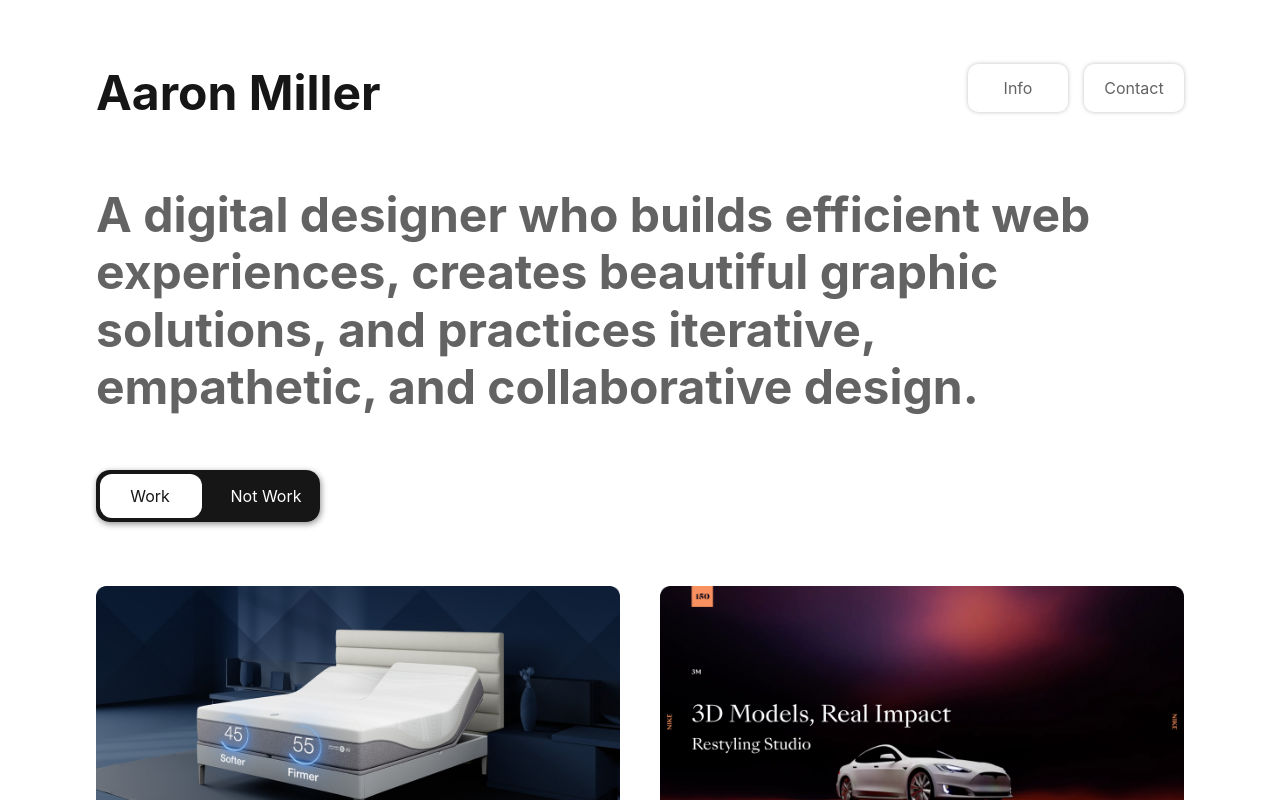
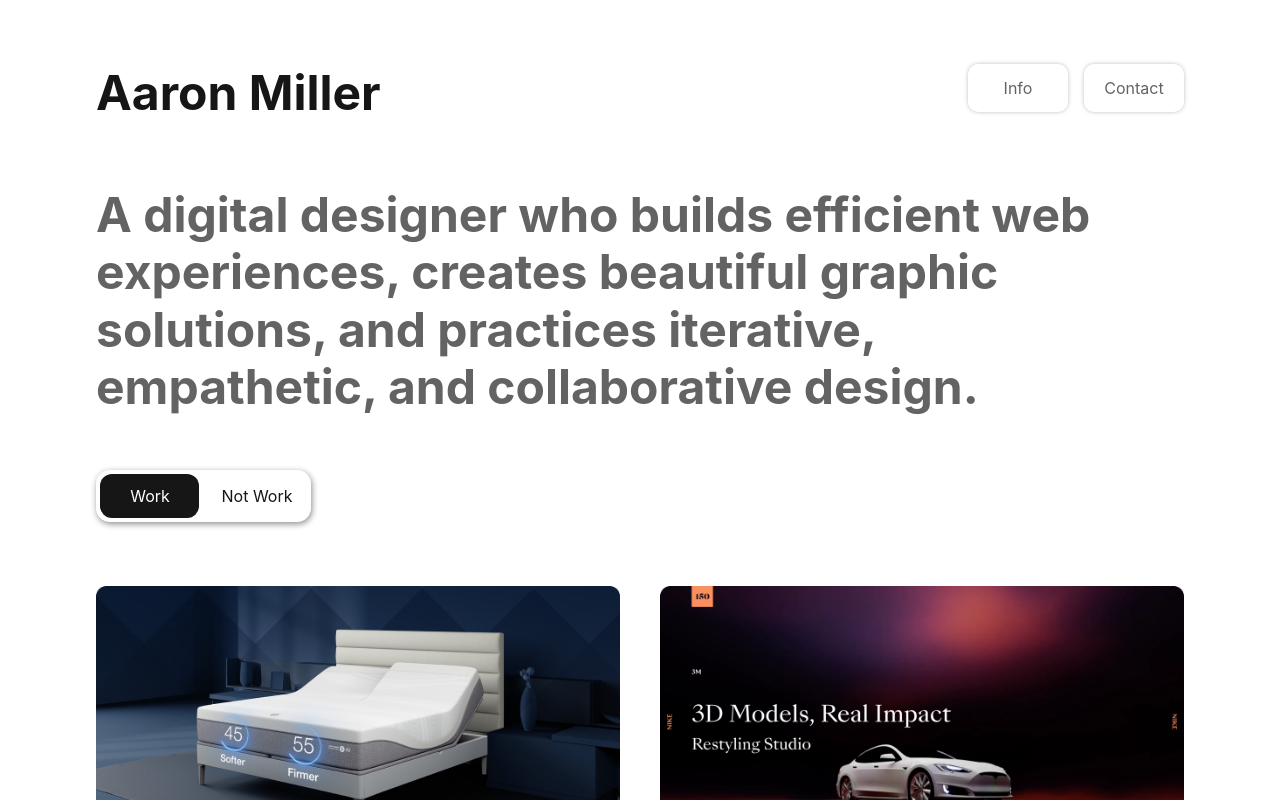
Before and after one commit to KierstenMiller/aaron-miller-portfolio-website, a Next.js app: page / in a window 1280 px wide. In both pictures the pointer is over the element 208 px from the left and 495 px from the top of the page. Shown: the top 800 px of the page. Built offline with nearby package versions, Linux system fonts and the light colour scheme.

Commit message:
modified switch hover

```diff
--- a/app/components/molecules/work-switch.module.scss
+++ b/app/components/molecules/work-switch.module.scss
@@ -12,25 +12,12 @@ $duration: 0.5s;
     transition: box-shadow $duration ease;
     box-shadow: 0px 0px 0px 1px rgba(255, 255, 255, 1);
 
+    &:hover {
+        outline-offset: 5px;
+    }
+
     &.is-work {
         box-shadow: 1px 2px 6px 0px rgba(0, 0, 0, 0.45);
-
-        &:hover {
-            background-color: $color-2;
-
-            .highlight {
-                background-color: $color-1;
-                border: none;
-            }
-
-            .switch-button.work-button {
-                color: $color-2;
-            }
-
-            .switch-button.not-work-button {
-                color: $color-1;
-            }
-        }
 
         .highlight {
             left: 0px;
@@ -38,6 +25,32 @@ $duration: 0.5s;
             background-color: $color-2;
         }
 
+        .switch-button.not-work-button {
+            color: $color-2;
+
+            &:hover {
+                border: 1px solid $color-2 !important;
+                border-radius: $radius;
+            }
+        }
+
+    }
+
+    &.is-not-work {
+        .highlight {
+            right: 0px;
+            left: unset;
+            background-color: $color-1;
+        }
+
+        .switch-button.work-button {
+            color: $color-1;
+
+            &:hover {
+                border: 1px solid $color-1 !important;
+                border-radius: $radius;
+            }
+        }
     }
 }
 
@@ -48,27 +61,11 @@ $duration: 0.5s;
     width: fit-content;
     min-height: 44px;
 
-    &:hover {
-        //background-color: pink;
-
-        .highlight {
-            background-color: $color-2;
-            border: 1px solid $color-1;
-        }
-
-        .switch-button.not-work-button {
-            color: $color-1;
-        }
-    }
-
     .highlight {
         position: absolute;
         display: block;
-        left: unset;
-        right: 0;
         height: 100%;
-        width: 47%;
-        background-color: $color-1;
+        width: 48%;
         border-radius: $radius;
         transition-property: left, right, background-color, width;
         transition-duration: $duration;
@@ -82,7 +79,7 @@ $duration: 0.5s;
         padding: 5px;
 
         &.work-button {
-            margin-right: 16px;
+            margin-right: 7px;
         }
     }
 
--- a/app/components/molecules/work-switch.tsx
+++ b/app/components/molecules/work-switch.tsx
@@ -11,7 +11,7 @@ interface props {
 
 export const Switch = ({ isWorkMode, setIsWorkMode }: props) => {
 
-  return <fieldset className={classNames(styles['switch-container'], { [styles['is-work']]: isWorkMode })}>
+  return <fieldset className={classNames(styles['switch-container'], isWorkMode ? styles['is-work'] : styles['is-not-work'])}>
     <legend className="sr-only">Project View</legend>
     <div className={styles['switch']}>
       <span className={styles["highlight"]} />
```
